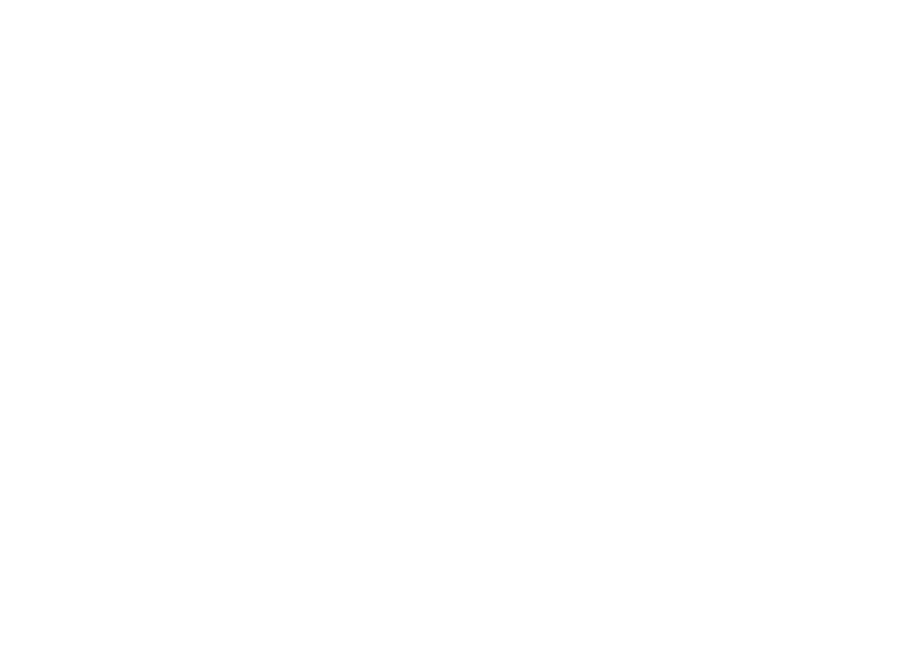
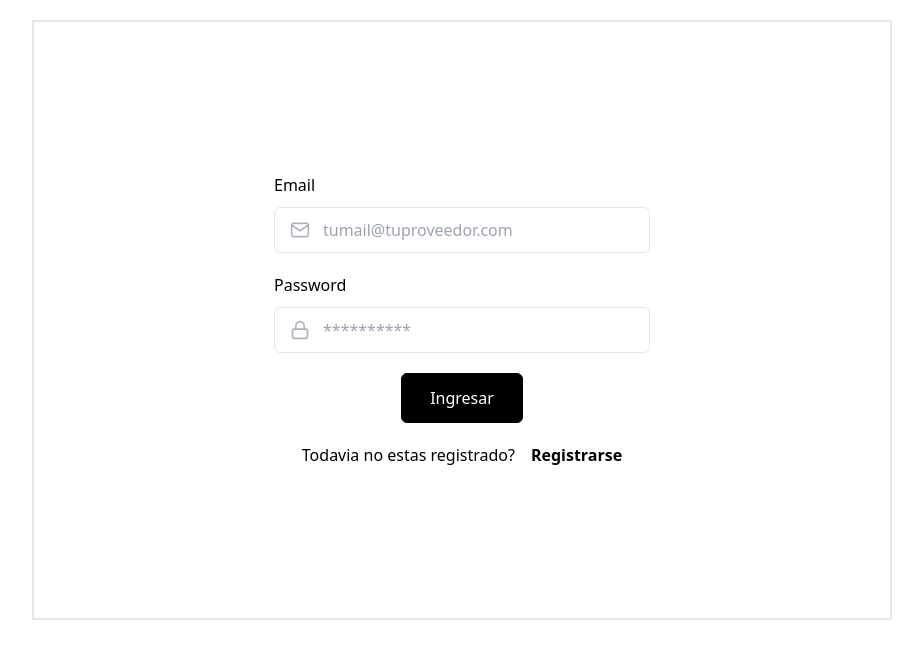
Before and after one commit to No-Country/c16-17-t-node-react, a React (Vite) app in the folder client/: page / in a window 1280 px wide. Before the commit this address had no page. Shown: the top 658 px of the page, without its empty margins (178-1101 px from the left). Built offline with nearby package versions, Linux system fonts and the light colour scheme.

Commit message:
feat: creado login base y configurando servicio

```diff
--- a/client/src/App.jsx
+++ b/client/src/App.jsx
@@ -1,11 +1,16 @@
-import { HashRouter } from 'react-router-dom';
-import { AppRoutes } from './routes/AppRoutes';
+// import { HashRouter } from 'react-router-dom';
+// import { AppRoutes } from './routes/AppRoutes';
+
+import FormLogin from "./components/formLogin/FormLogin";
 
 export function App() {
 
 	return (
-		<HashRouter>
-			<AppRoutes />
-		</HashRouter>
+		<div className="w-[900px] flex justify-center items-center p-5 m-auto">
+			<FormLogin />
+		</div>
+		// <HashRouter>
+		// 	<AppRoutes />
+		// </HashRouter>
 	);
 }
--- /dev/null
+++ b/client/src/components/formLogin/FormLogin.jsx
@@ -0,0 +1,94 @@
+import React from 'react'
+import { handleSubmit } from '../../services/login'
+const FormLogin = () => {
+  return (
+    <form
+        onSubmit={handleSubmit}
+        className='container flex flex-col items-center justify-center gap-5 border-2 mx-auto p-5 h-[600px]'>
+        <div className='px-4 md:w-1/2'>
+            <label className='mb-[10px] block text-base font-medium text-dark dark:text-white'>
+                Email
+            </label>
+            <div className='relative'>
+                <input
+                    id="email"
+                    name="email"
+                    type='email'
+                    placeholder='tumail@tuproveedor.com'
+                    className='w-full bg-transparent rounded-md border border-stroke dark:border-dark-3 py-[10px] pr-3 pl-12 text-dark-6 outline-none transition focus:border-primary active:border-primary disabled:cursor-default disabled:bg-gray-2'
+                    />
+                <span className='absolute top-1/2 left-4 -translate-y-1/2'>
+                    <svg
+                        width={20}
+                        height={20}
+                        viewBox="0 0 20 20"
+                        fill="none"
+                        xmlns="http://www.w3.org/2000/svg"
+                    >
+                        <g opacity={0.8} fillRule="evenodd" clipRule="evenodd" fill="#9CA3AF">
+                        <path d="M3.334 4.167A.838.838 0 0 0 2.501 5v10c0 .456.377.833.833.833h13.333a.838.838 0 0 0 .834-.833V5a.838.838 0 0 0-.834-.833H3.334ZM.834 5c0-1.377 1.123-2.5 2.5-2.5h13.333c1.377 0 2.5 1.123 2.5 2.5v10c0 1.377-1.123 2.5-2.5 2.5H3.334a2.505 2.505 0 0 1-2.5-2.5V5Z" />
+                        <path d="M.985 4.522a.833.833 0 0 1 1.16-.205l7.856 5.499 7.855-5.5a.833.833 0 1 1 .956 1.366l-8.333 5.833a.833.833 0 0 1-.956 0L1.19 5.682a.833.833 0 0 1-.205-1.16Z" />
+                        </g>
+                    </svg>
+                </span>
+            </div>
+        </div>
+        <div className='px-4 md:w-1/2'>
+            <label className='mb-[10px] block text-base font-medium text-dark dark:text-white'>
+                Password
+            </label>
+            <div className='relative'>
+                <input
+                    id="password"
+                    name="password"
+                    type='password'
+                    placeholder='**********'
+                    className='w-full bg-transparent rounded-md border border-green py-[10px] px-12 text-dark-6 outline-none transition'
+                    />
+                <span className='absolute top-1/2 left-4 -translate-y-1/2'>
+                    <svg
+                        width={20}
+                        height={20}
+                        viewBox="0 0 20 20"
+                        fill="none"
+                        xmlns="http://www.w3.org/2000/svg"
+                    >
+                        <g opacity={0.8}>
+                        <path
+                            fillRule="evenodd"
+                            clipRule="evenodd"
+                            d="M4.16797 10.0007C3.70773 10.0007 3.33464 10.3737 3.33464 10.834V16.6673C3.33464 17.1276 3.70773 17.5007 4.16797 17.5007H15.8346C16.2949 17.5007 16.668 17.1276 16.668 16.6673V10.834C16.668 10.3737 16.2949 10.0007 15.8346 10.0007H4.16797ZM1.66797 10.834C1.66797 9.45327 2.78726 8.33398 4.16797 8.33398H15.8346C17.2153 8.33398 18.3346 9.45327 18.3346 10.834V16.6673C18.3346 18.048 17.2153 19.1673 15.8346 19.1673H4.16797C2.78726 19.1673 1.66797 18.048 1.66797 16.6673V10.834Z"
+                            fill="#9CA3AF"
+                        />
+                        <path
+                            fillRule="evenodd"
+                            clipRule="evenodd"
+                            d="M10 2.50065C9.11594 2.50065 8.2681 2.85184 7.64298 3.47696C7.01786 4.10208 6.66667 4.94993 6.66667 5.83398V9.16732C6.66667 9.62756 6.29357 10.0007 5.83333 10.0007C5.3731 10.0007 5 9.62756 5 9.16732V5.83398C5 4.5079 5.52678 3.23613 6.46447 2.29845C7.40215 1.36077 8.67392 0.833984 10 0.833984C11.3261 0.833984 12.5979 1.36077 13.5355 2.29845C14.4732 3.23613 15 4.5079 15 5.83398V9.16732C15 9.62756 14.6269 10.0007 14.1667 10.0007C13.7064 10.0007 13.3333 9.62756 13.3333 9.16732V5.83398C13.3333 4.94993 12.9821 4.10208 12.357 3.47696C11.7319 2.85184 10.8841 2.50065 10 2.50065Z"
+                            fill="#9CA3AF"
+                        />
+                        </g>
+                    </svg>
+                </span>
+            </div>
+        {/* <p className='mt-[10px] text-sm text-green'>Password is strong</p> */}
+        </div>
+        <div className='w-full px-4 md:w-1/2 flex justify-center flex-col items-center gap-5'>
+            <button
+                type='submit'
+                className='bg-black dark:bg-black-2 border-black dark:border-black-2 border rounded-md inline-flex items-center justify-center py-3 px-7 text-center text-base font-medium text-white hover:bg-body-color hover:border-body-color disabled:bg-gray-3 disabled:border-gray-3 disabled:text-dark-5'>
+                Ingresar
+            </button>
+            <p className='flex justify-center items-center gap-4'>
+                Todavia no estas registrado?
+                <span>
+                    <a
+                        className='font-semibold'
+                        href="/">Registrarse</a>
+                </span>
+            </p>
+        </div>
+    </form>
+  )
+}
+
+export default FormLogin
--- /dev/null
+++ b/client/src/services/login.js
@@ -0,0 +1,18 @@
+export const handleSubmit = (e) => {
+    e.preventDefault();
+    const formData = new FormData(e.target)
+    const userData = {
+        email: formData.get('email'),
+        password: formData.get('password')
+    }
+    console.log(userData)
+    fetch('http://localhost:3001/login',{
+        method: 'POST',
+        headers: {
+            'Content-Type':'application/json',
+        },
+        body: JSON.stringify(userData)
+    })
+    .then(res => res.json())
+    .then(data => console.log(data))
+}
```
Also changed, not shown: client/.eslintrc.cjs.
